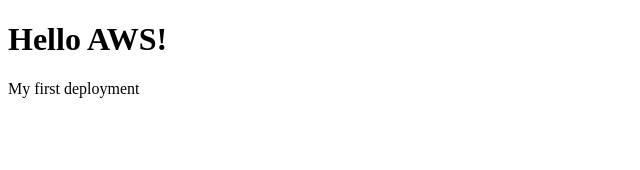
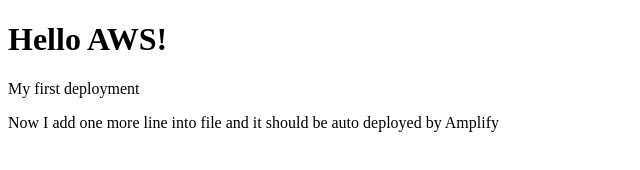
Before and after one commit to lin-lydia/static-website, a plain HTML site: page index.html in a window 1280 px wide. Shown: the whole page, without its empty margins (0-640 px from the left). Drawn offline with Linux system fonts and the light colour scheme.

Commit message:
add auto deploy message

```diff
--- a/index.html
+++ b/index.html
@@ -6,5 +6,6 @@
 <body>
 <h1>Hello AWS!</h1>
 <p>My first deployment</p>
+<p> Now I add one more line into file and it should be auto deployed by Amplify</p>
 </body>
 </html>
```
